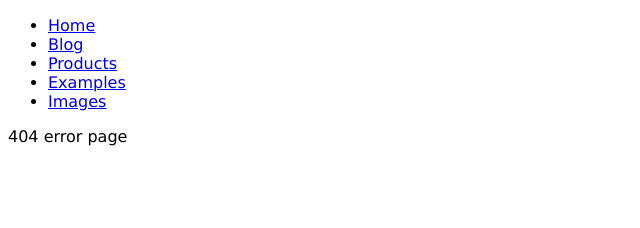
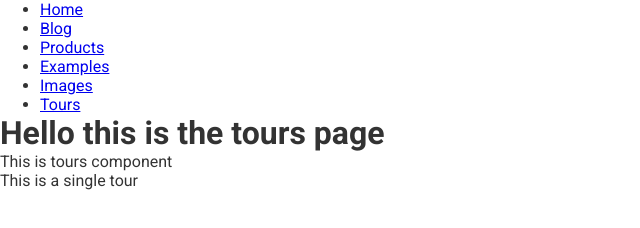
Before and after one commit to ramojej/gatsby-tuts, a Gatsby site: page /tours in a window 1280 px wide. Before the commit this address had no page. Shown: the whole page, without its empty margins (0-640 px from the left). Built offline with nearby package versions, Linux system fonts and the light colour scheme; Gatsby itself is replaced by a stand-in of ours.

Commit message:
Setup tours page

```diff
--- a/src/components/Navbar.js
+++ b/src/components/Navbar.js
@@ -21,6 +21,9 @@ const Navbar = () => {
         <li>
           <Link to="/images/">Images</Link>
         </li>
+        <li>
+          <Link to="/tours/">Tours</Link>
+        </li>
       </ul>
     </nav>
   )
--- /dev/null
+++ b/src/components/Tours/SingleTour.js
@@ -0,0 +1,7 @@
+import React from "react"
+
+const SingleTour = () => {
+  return <div>This is a single tour</div>
+}
+
+export default SingleTour
--- /dev/null
+++ b/src/components/Tours/Tours.js
@@ -0,0 +1,13 @@
+import React from "react"
+import SingleTour from "./SingleTour"
+
+const Tours = () => {
+  return (
+    <div>
+      This is tours component
+      <SingleTour></SingleTour>
+    </div>
+  )
+}
+
+export default Tours
--- a/src/components/layout.css
+++ b/src/components/layout.css
@@ -1,5 +1,13 @@
+@import url("https://fonts.googleapis.com/css2?family=Roboto:ital,wght@0,100;0,300;0,400;0,500;0,700;0,900;1,100;1,300;1,400;1,500;1,700;1,900&display=swap");
+
+* {
+  margin: 0;
+  box-sizing: border-box;
+}
+
 body {
-  font-family: Verdana, Geneva, Tahoma, sans-serif;
+  font-family: "Roboto", sans-serif;
+  color: #333;
 }
 
 h2 {
--- /dev/null
+++ b/src/pages/tours.js
@@ -0,0 +1,14 @@
+import React from "react"
+import Layout from "../components/layout"
+import Tours from "../components/Tours/Tours"
+
+const tours = () => {
+  return (
+    <Layout>
+      <h1>Hello this is the tours page</h1>
+      <Tours />
+    </Layout>
+  )
+}
+
+export default tours
```
